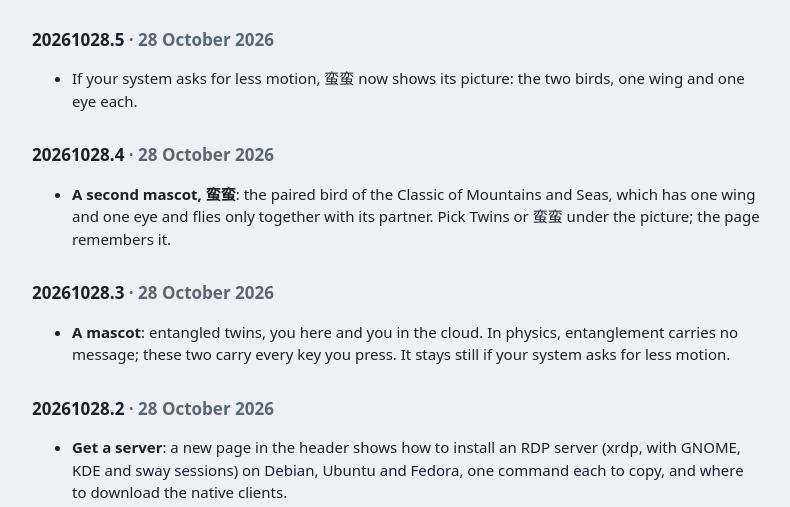
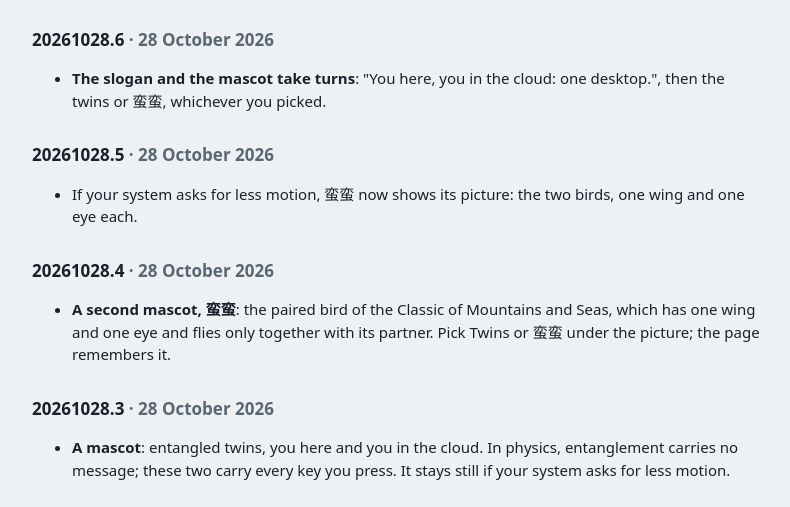
Before and after one commit to congzhangzh/freerdp-web, a plain HTML site: page web/release-notes.html in a window 1280 px wide. Shown: the part 256-763 px from the top of the page, without its empty margins (244-1034 px from the left). Drawn offline with Linux system fonts and the light colour scheme.

Commit message:
20261028.6: the slogan and the mascot take turns

```diff
--- a/web/release-notes.html
+++ b/web/release-notes.html
@@ -27,6 +27,12 @@
   <p class="lead">What changed for you, newest first. The version you are running is shown in <b>About this
     client</b>, under the connection form (and on a session's toolbar), on the <b>Version</b> line. A new version arrives the next time you load the page; a session
     that is already open keeps going.</p>
+
+  <h2>20261028.6 <span class="muted">· 28 October 2026</span></h2>
+  <ul>
+    <li><b>The slogan and the mascot take turns</b>: "You here, you in the cloud: one desktop.", then the twins or 蛮蛮,
+      whichever you picked.</li>
+  </ul>
 
   <h2>20261028.5 <span class="muted">· 28 October 2026</span></h2>
   <ul>
```
Also changed, not shown: web/.well-known/manifest.webmanifest, 1 other file.
